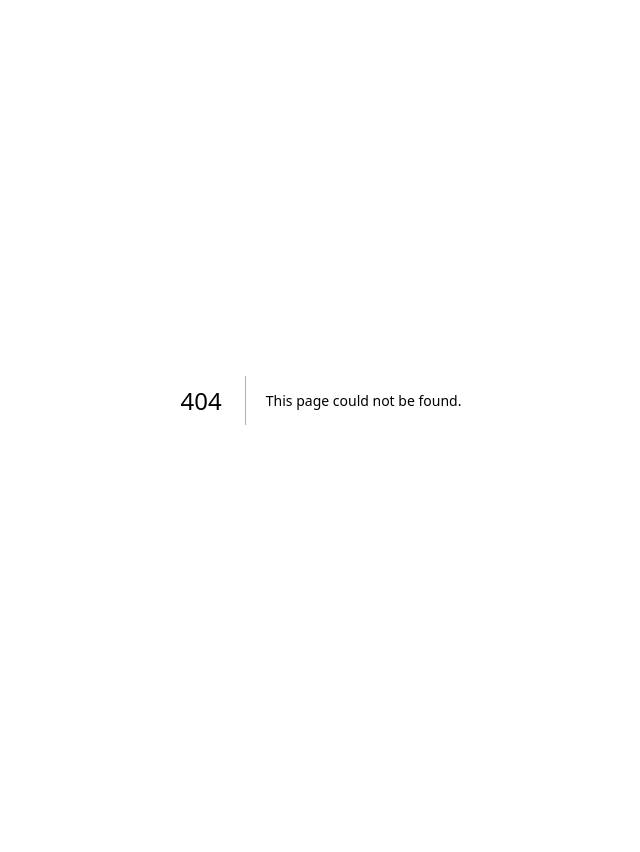
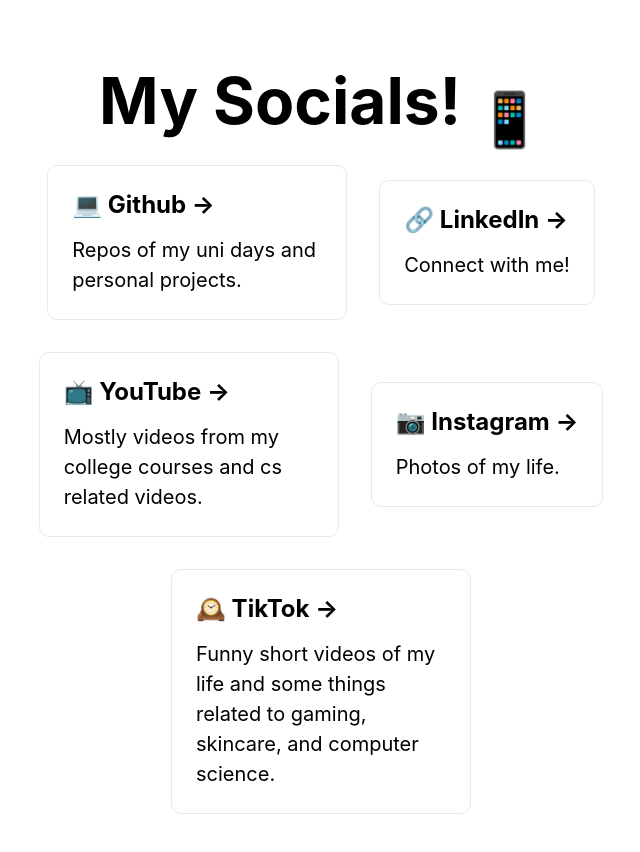
Before and after one commit to kidlatmc29/isabeltovalles.com, a Next.js app: page /socials in a window 1280 px wide. Before the commit this address had no page. Shown: the top 852 px of the page, without its empty margins (319-959 px from the left). Before the commit the page ends 800 px from the top, so only its background shows below. Built offline with nearby package versions, Linux system fonts and the light colour scheme.

Commit message:
added new gif pfp, added new socials page

```diff
--- /dev/null
+++ b/pages/socials.js
@@ -0,0 +1,48 @@
+import Head from 'next/head'
+import styles from '../styles/Home.module.css'
+
+export default function SocialsPage() {
+  return (
+    <div className={styles.container}>
+      <Head>
+        <title>ito</title>
+        <link rel="icon" href="/favicon.ico" />
+      </Head>
+
+      <main className={styles.main}>
+        <h1 className={styles.title}>
+          My Socials! <sub> 📱 </sub>
+        </h1>
+
+        <div className={styles.grid}>
+
+          <a target="_blank" href="" className={styles.card}>
+              <h2> 💻 Github &rarr;</h2>
+              <p> Repos of my uni days and personal projects. </p>
+          </a>
+
+          <a target="_blank" href="https://www.linkedin.com/in/isabel-t-ovalles/" className={styles.card}>
+            <h2> 🔗 LinkedIn &rarr;</h2>
+            <p> Connect with me!</p>
+          </a>
+
+          <a target="_blank" href="https://youtube.com/@ozabell" className={styles.card}>
+            <h2> 📺 YouTube &rarr;</h2>
+            <p> Mostly videos from my college courses and cs related videos.</p>
+          </a>
+
+          <a target="_blank" href="https://www.instagram.com/kidlatmc29/" className={styles.card}>
+            <h2> 📷 Instagram &rarr;</h2>
+            <p> Photos of my life.  </p>
+          </a>
+
+          <a target="_blank" href="https://www.tiktok.com/@ozabell?is_from_webapp=1&sender_device=pc" className={styles.card}>
+            <h2> 🕰️ TikTok &rarr;</h2>
+            <p> Funny short videos of my life and some things related to gaming, skincare, and computer science. </p>
+          </a>
+
+        </div>
+      </main>
+    </div>
+  )
+}
```
Also changed, not shown: pages/index.js (+9 -4 lines), pages/socials/socials.js (deleted, +0 -33 lines), 1 other file (tests, documents, lock files or other folders).
